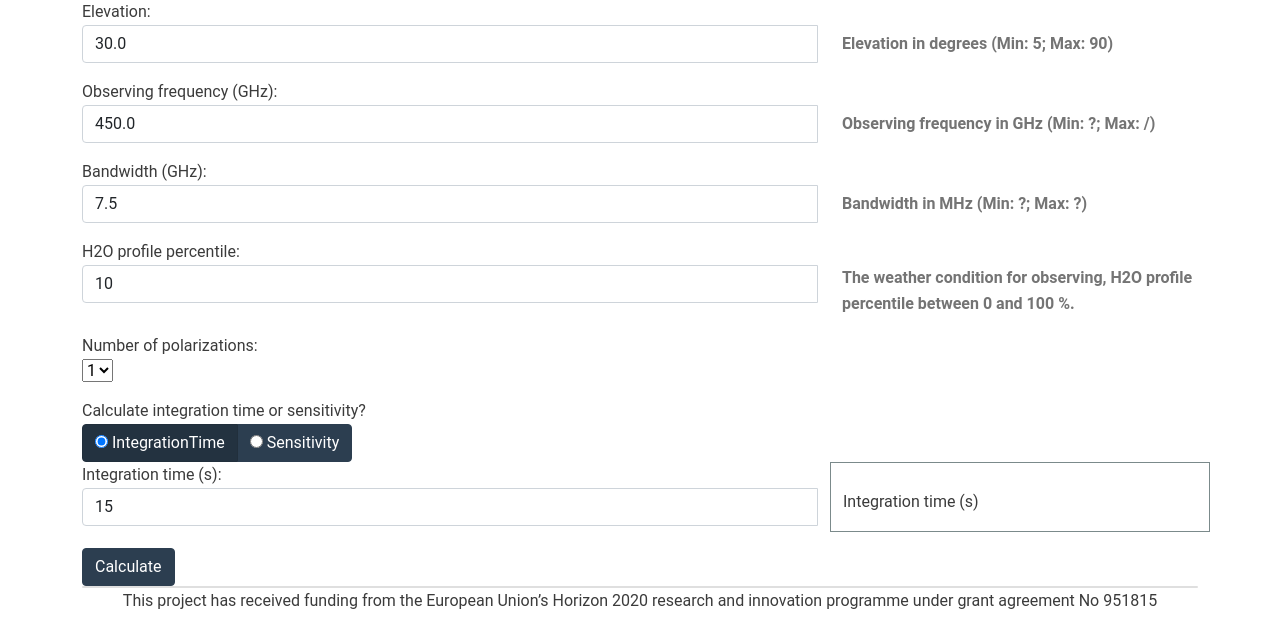
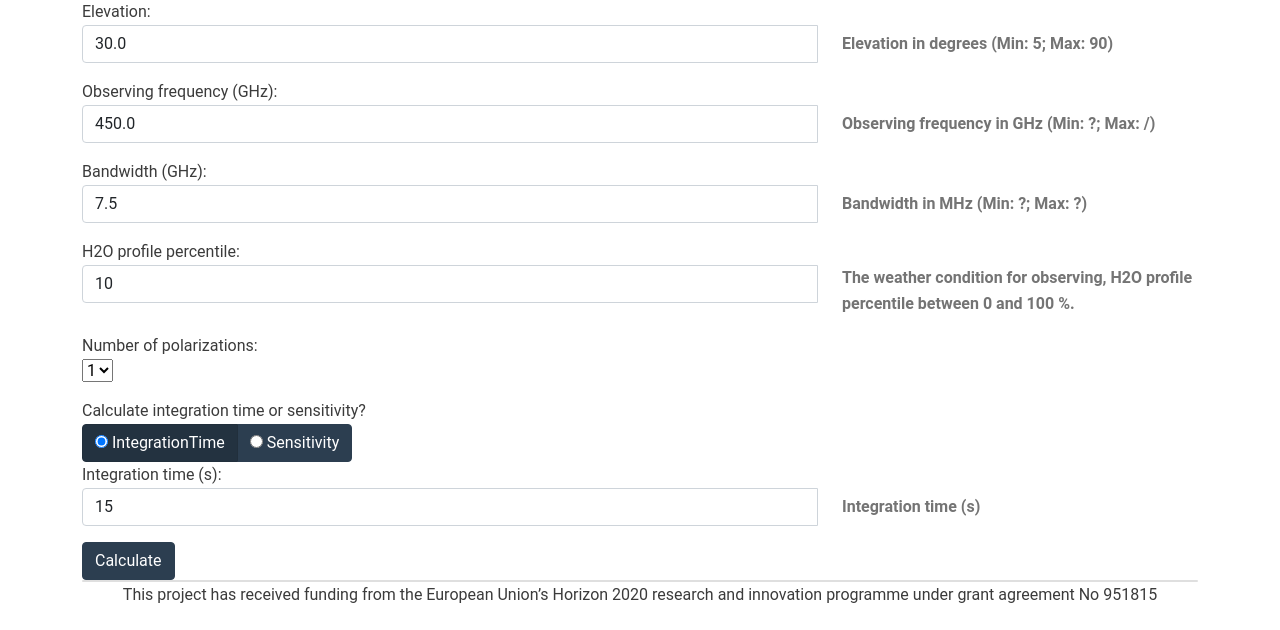
Before and after one commit to ukatc/AtLAST_sensitivity_calculator, a Flask app: page / in a window 1280 px wide. Shown: the part 355-985 px from the top of the page. After the commit the page ends 958 px from the top, so only its background shows below. Run offline with Flask 2, Linux system fonts and the light colour scheme; some libraries are stand-ins or nearby versions; some web fonts are replaced.

Commit message:
all working, neatened up

```diff
--- a/sensitivity-calculator.py
+++ b/sensitivity-calculator.py
@@ -1,6 +1,8 @@
 import logging
 
 from flask import Flask, render_template, request, jsonify
+from flask_wtf import FlaskForm
+from wtforms import StringField, SubmitField
 
 import astropy.units as u
 from astropy.coordinates import SkyCoord
@@ -15,7 +17,7 @@ app.logger.addHandler(handler)
 app.logger.propagate = False
 app.logger.level = logging.DEBUG
 
-@app.route('/')
+@app.route('/', methods=('GET', 'POST'))
 def template():
     return render_template('SensitivityCalculator.html')
 
--- a/static/js/CalculatorFunctions.js
+++ b/static/js/CalculatorFunctions.js
@@ -26,7 +26,7 @@ exports.sortResults = exports.parseDec = exports.parseRA = void 0;
 
                 if (!validateInput(input_dict)){
                     form.classList.add('was-validated');
-                    updateOutput(input_dict, {"sensitivity": "-", "integration_time": "-"});
+                    updateOutput(input_dict, {"sensitivity": " - ", "integration_time": " - "});
                     return
                 }
                 // Using AJAX, make a GET request to the '/calc' Flask route in calculate.py
--- a/templates/SensitivityCalculator.html
+++ b/templates/SensitivityCalculator.html
@@ -166,9 +166,9 @@
             <div class="invalid-feedback" id="integration-time-invalid">Please enter valid number; > 0</div>
           </div>
         </div>
-        <div class="col-sm-4 align-self-center info-col border border-dark mb-3">
+        <div class="col-sm-4 align-self-center info-col">
           <br>
-          <p>Integration time (s)</p>
+          <p class="notes">Integration time (s)</p>
         </div>
       </div>
 
@@ -180,16 +180,15 @@
             <div class="invalid-feedback" id="sensitivity-invalid">Please enter valid number; > 0</div>
           </div>
         </div>
-        <div class="col-sm-4 align-self-center info-col border border-dark mb-3">
+        <div class="col-sm-4 align-self-center info-col">
           <br>
-          <p>Sensitivity (mJy)</p>
+          <p class="notes">Sensitivity (mJy)</p>
         </div>
       </div>
 
       <div class="row">
         <div class="col-sm-8">
           <button type="submit" class="btn btn-primary">Calculate</button>
-          <div id="submit-feedback" class="invalid-feedback">Please choose one or more observing modes.</div>
         </div>
       </div>
 
```
